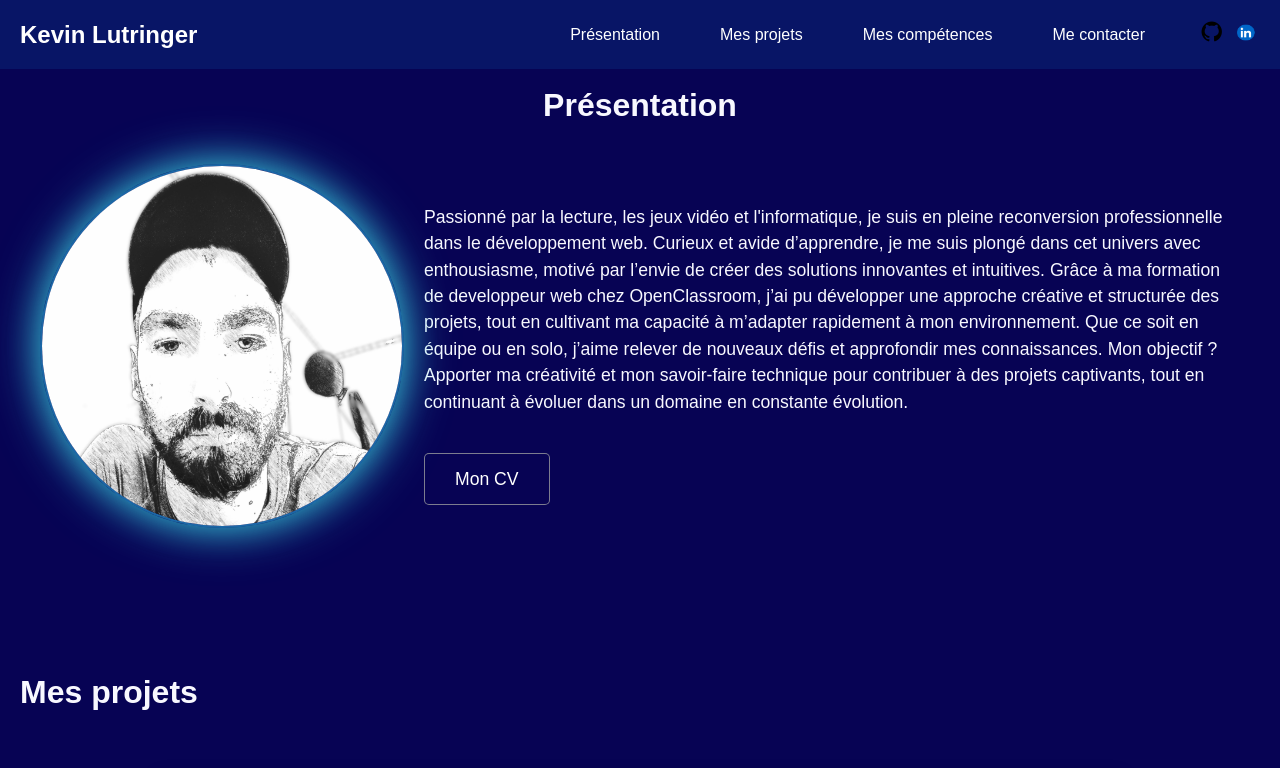
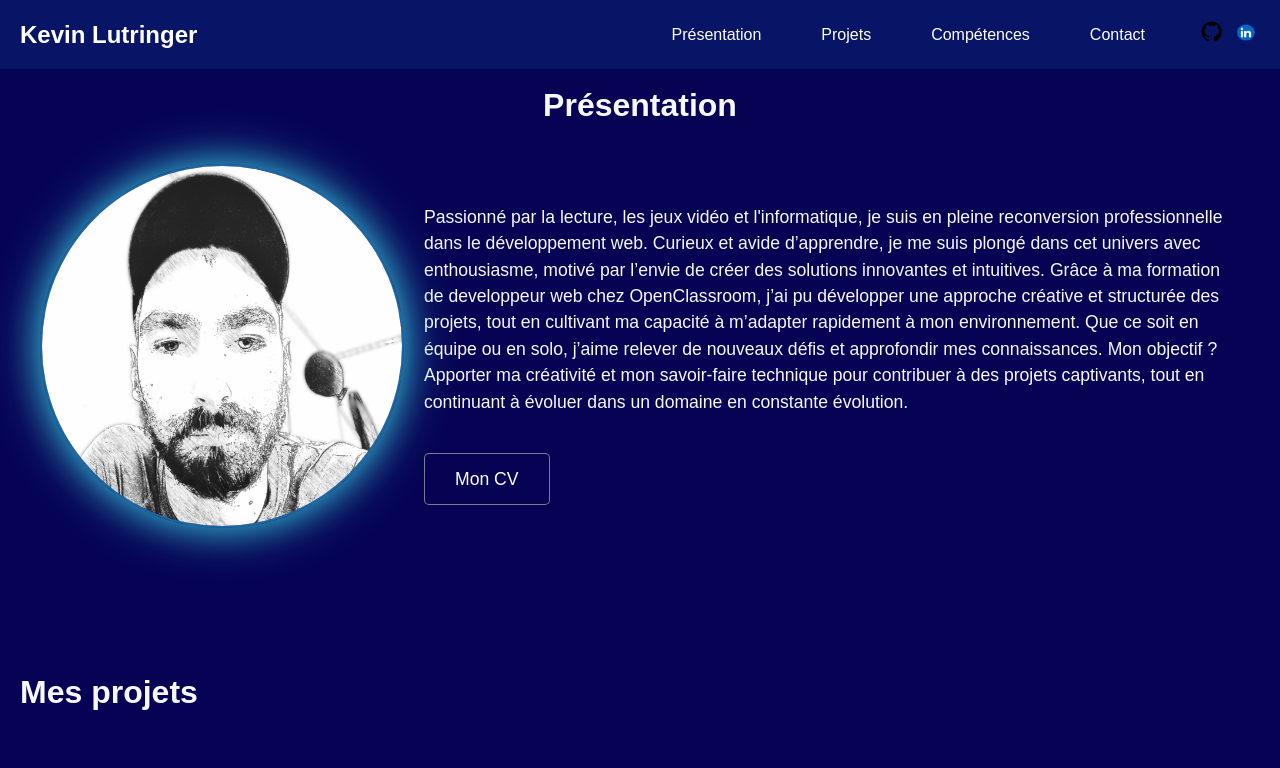
Before and after one commit to Archantay/Portfolio, a React (Create React App) app: page / in a window 1280 px wide. Shown: the top 768 px of the page. Built offline with nearby package versions, Linux system fonts and the light colour scheme.

Commit message:
alignement des liens en fonction de la taille de l'écran

```diff
--- a/src/components/header.jsx
+++ b/src/components/header.jsx
@@ -13,8 +13,8 @@ const Header = () => {
     <nav>
       <ul>
       <li><a href="#presentation">Présentation</a></li>
-          <li><a href="#projets">Mes projets</a></li>
-          <li><a href="#competences">Mes compétences</a></li>
+          <li><a href="#projets">Projets</a></li>
+          <li><a href="#competences">Compétences</a></li>
           <li><a href="#contact"
             onClick={(e) => {
               e.preventDefault();
@@ -23,7 +23,7 @@ const Header = () => {
               const body = "";
               window.location.href = `mailto:${email}?subject=${encodeURIComponent(subject)}&body=${encodeURIComponent(body)}`;
             }}>
-              Me contacter
+              Contact
             </a></li>
       </ul>
     </nav>
```
